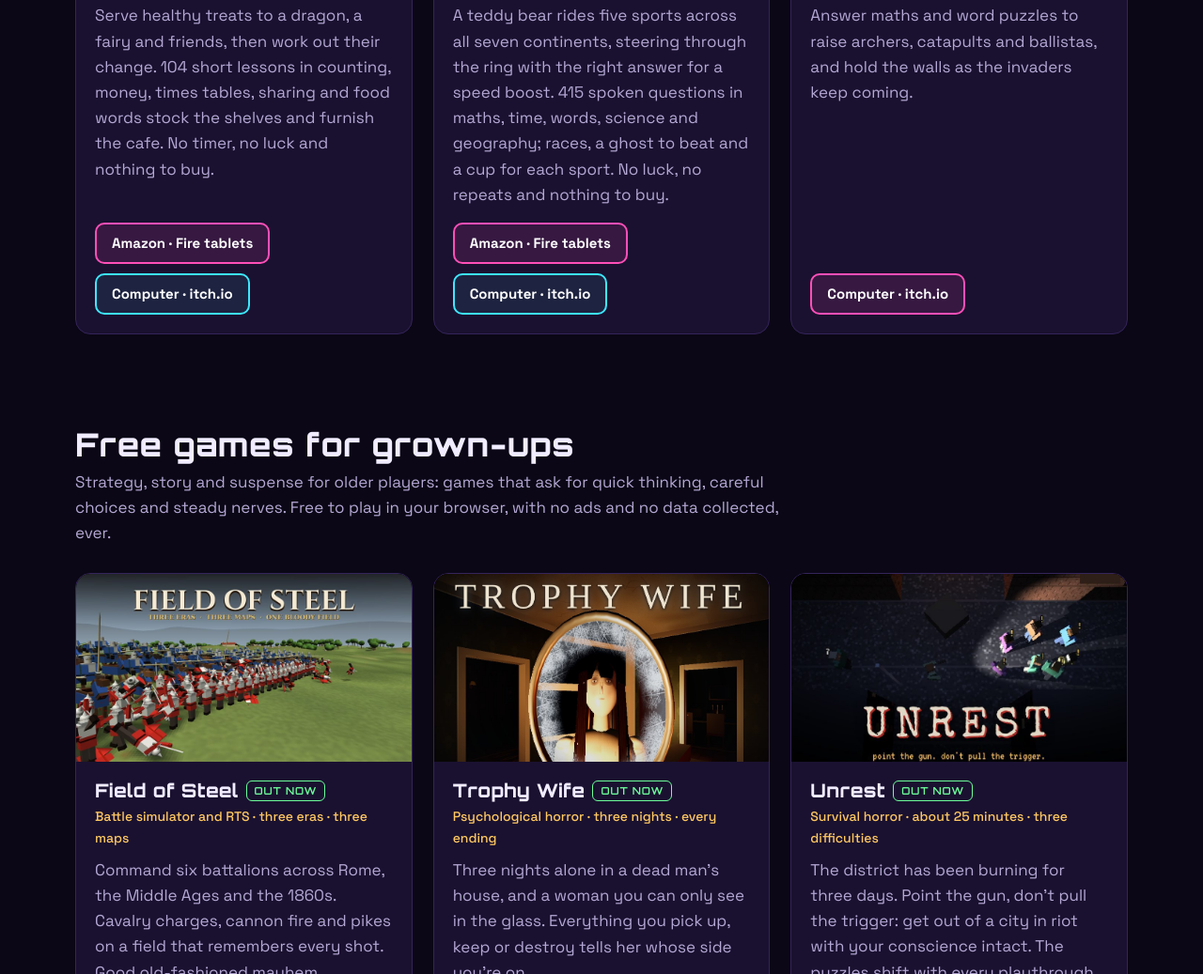
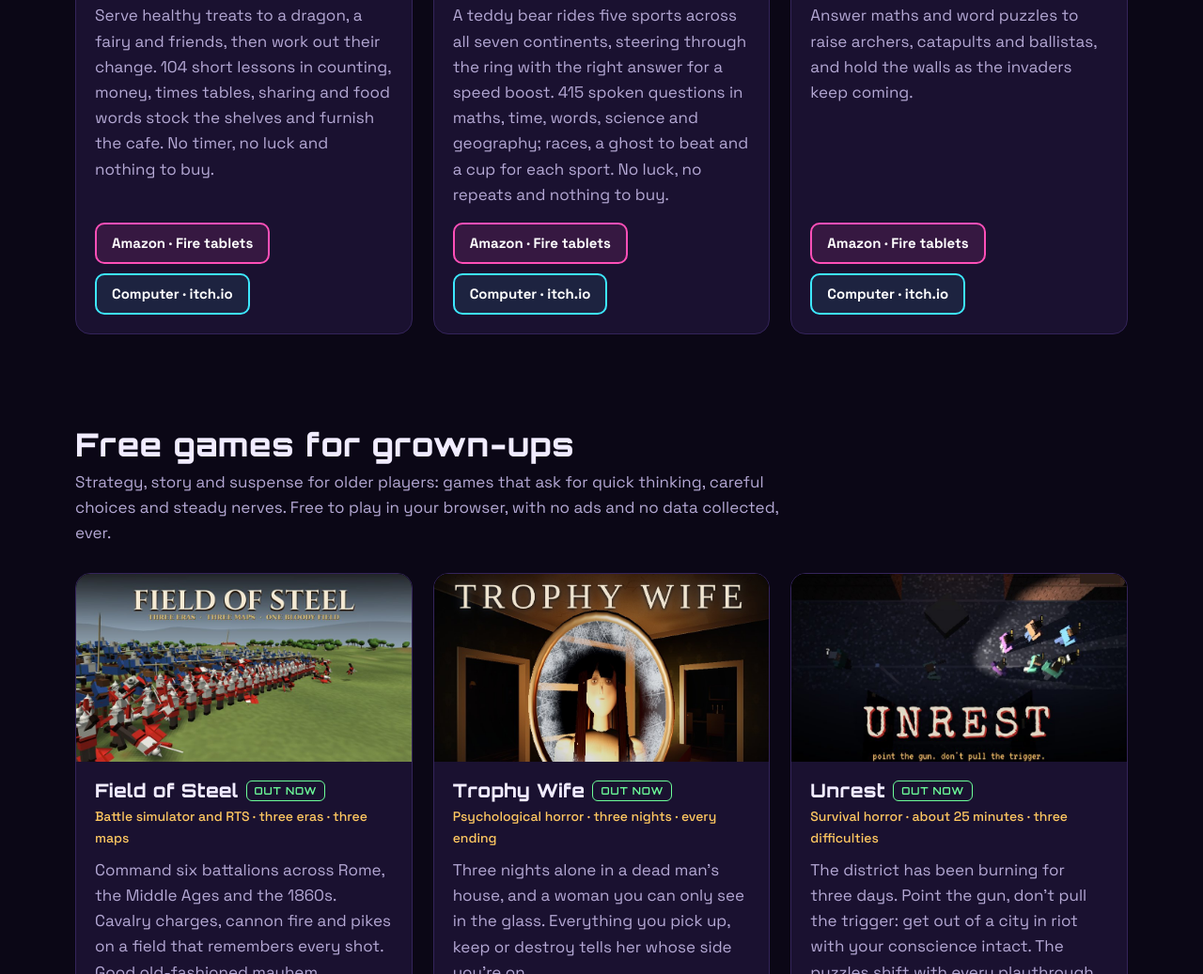
Before and after one commit to C0gn8/c0gn8.github.io, a plain HTML site: page index.html in a window 1280 px wide. Shown: the part 4087-5124 px from the top of the page at 94% size. Drawn offline with Linux system fonts and the light colour scheme.

Commit message:
Mind Palace is live on Amazon: add its link
Co-Authored-By: Claude Opus 5.5 <noreply@anthropic.com>
Claude-Session: https://claude.ai/code/session_01BbccDUfZNGxRHpLyRpWhx5

```diff
--- a/index.html
+++ b/index.html
@@ -369,7 +369,7 @@
     smartsports_amazon: 'https://www.amazon.co.uk/dp/B0HQH994G8',
     mindpalace_itch: 'https://c0gn8.itch.io/mind-palace',
     mindpalace_play: '',
-    mindpalace_amazon: '',
+    mindpalace_amazon: 'https://www.amazon.co.uk/dp/B0HQNGTRM1',
     phdkit: '',
     youtube: 'https://www.youtube.com/@DrOlisGamedev',
     colouryourself: 'https://www.amazon.co.uk/dp/B0HN7TMH9T?binding=paperback&ref=dbs_dp_rwt_sb_pc_tpbk',
```
